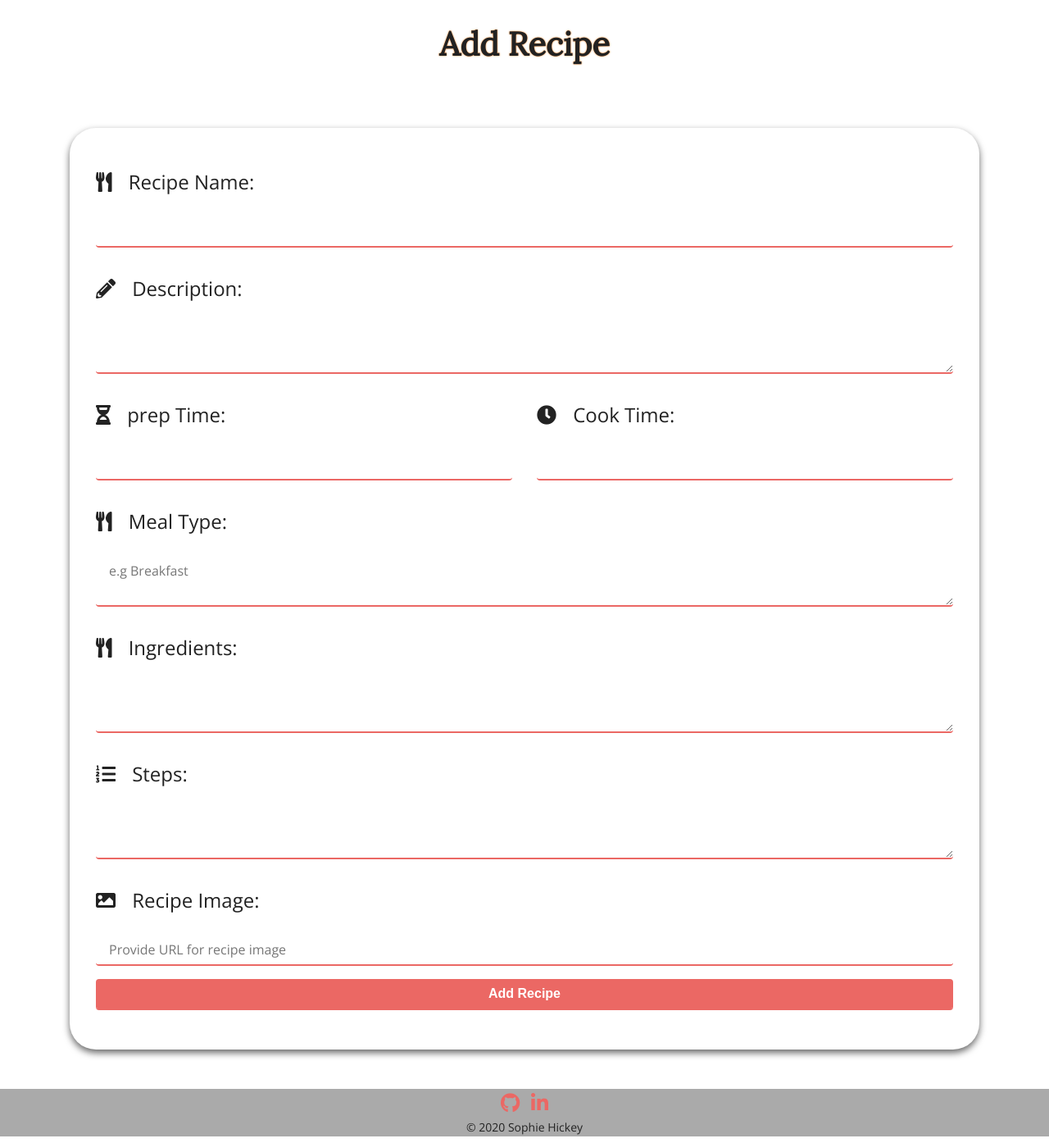
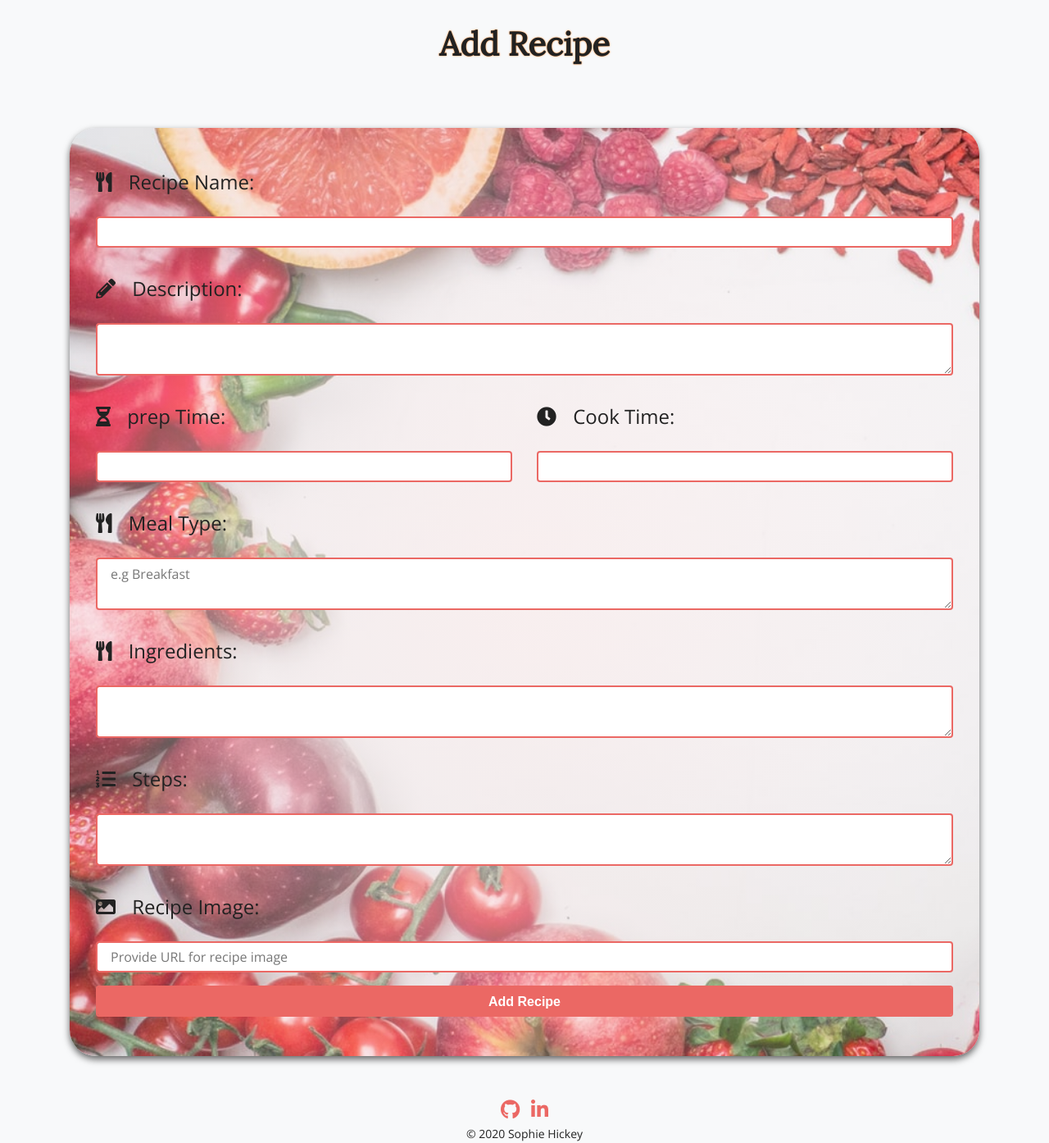
Before and after one commit to SophieH93/myCookbook, a Flask app: page /add_recipe in a window 1280 px wide. Shown: the part 86-1480 px from the top of the page at 82% size. Run offline with Flask 2, Linux system fonts and the light colour scheme; some libraries are stand-ins or nearby versions; some web fonts are replaced.

Commit message:
added comments

```diff
--- a/static/css/style.css
+++ b/static/css/style.css
@@ -2,6 +2,7 @@
 
 body {
     font-family: 'Open Sans', sans-serif;
+     background-color: #f8f9fa;
 }
 
 h1 {
@@ -16,12 +17,10 @@ h2, h3 {
    margin-bottom: 3rem;
 }
 
-
 .img-fluid {
     width: 100%;
     height: auto;
-
-}
+    }
 
 /* Navbar */
 .navbar {
@@ -47,7 +46,7 @@ h2, h3 {
 	color: #aaaaaa!important;
 }
 
-
+/* Home page */
 .hero-image {
     background-image:  url(../images/cook2.jpg);
     background-repeat: no-repeat;
@@ -73,14 +72,7 @@ h2, h3 {
 	margin-top: 3rem;
 }
 
-.form-signin, .form-register {
-    max-width: 30rem;
-    min-width: 250px;
-    margin: auto;
-    margin-top: 4rem;
-}
-
-/* Login */
+/* Login & Register page */
 
 #login, #register {
    background-image:radial-gradient(rgba(249, 238, 238, 0.91), rgba(152, 142, 142, 0.04)), url(../images/img2.jpg);
@@ -89,11 +81,41 @@ h2, h3 {
     text-align:center;
 }
 
+.form-signin, .form-register {
+    max-width: 30rem;
+    min-width: 250px;
+    margin: auto;
+    margin-top: 4rem;
+}
+
 form {
     margin-top: 3rem;
     margin-bottom: 3rem;
  }
 
+.loginBtn, .registerBtn {
+	font-size: 1.5rem;
+	margin-top: 3rem;
+    border-radius: 4rem;
+}
+.registerLink {
+    margin-top: 3rem;
+    margin-bottom: 3rem;
+}
+
+/* Add/Edit Recipe Page */
+.add-edit-form {
+    box-shadow: 0 4px 8px 0 rgba(0, 0, 0, 0.6);
+    padding:2rem;
+    border-radius: 2rem;
+    background-image:radial-gradient(rgba(249, 238, 238, 0.91), rgba(152, 142, 142, 0.04)), url(../images/food.jpg);
+    background-repeat: no-repeat;
+    background-size:  cover;
+}
+
+.form-control{
+	border: 2px solid #EB6864;
+}
 
 label {
 	padding: 1rem;
@@ -102,47 +124,22 @@ label {
     text-align: left;
 }
 
-.loginBtn, .registerBtn {
+.fas {
 	font-size: 1.5rem;
-	margin-top: 3rem;
-    border-radius: 4rem;
 }
 
-.registerLink {
-    margin-top: 3rem;
-    margin-bottom: 3rem;
-}
-
-
-
+/* Recipe Page */
 #singleRecipe {
 	max-width: 40rem;
     margin: auto;
     margin-bottom: 3rem;
     text-align: center;
-
 }
 
-
-.add-edit-form {
-    box-shadow: 0 4px 8px 0 rgba(0, 0, 0, 0.6);
-    padding:2rem;
-    border-radius: 2rem;
-}
-
-.form-control{
-	 border: none;
-	  border-bottom: 2px solid #EB6864;
-}
-
-.fas {
-	font-size: 1.5rem;
-}
 
 /* Footer */
 .page-footer {
     text-align: center;
-    background-color: #aaaaaa;
 }
 
 .media-icons {
```
